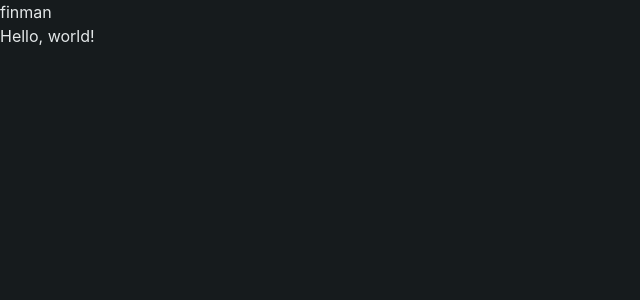
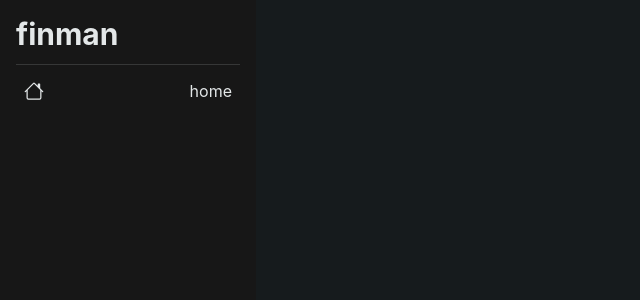
Before and after one commit to aixoio/finman, a SvelteKit app: page / in a window 1280 px wide. Shown: the top 300 px of the page, without its empty margins (0-640 px from the left). Built offline with nearby package versions, Linux system fonts and the light colour scheme.

Commit message:
add basic navbar

```diff
--- a/src-tauri/tauri.conf.json
+++ b/src-tauri/tauri.conf.json
@@ -14,7 +14,9 @@
       {
         "title": "finman",
         "width": 1100,
-        "height": 800
+        "height": 800,
+        "minWidth": 1100,
+        "minHeight": 800
       }
     ],
     "security": {
--- a/src/routes/Sidebar.svelte
+++ b/src/routes/Sidebar.svelte
@@ -1,3 +1,29 @@
-<div>
-    <h1>finman</h1>
-</div>
+<script>
+    import SidebarLink from "./SidebarLink.svelte";
+</script>
+
+<aside
+    class="fixed left-0 top-0 h-screen w-1/4 xl:w-1/5 bg-background-dark text-foreground p-4"
+>
+    <h1 class="text-3xl font-bold pb-3 border-b border-b-foreground/15">
+        finman
+    </h1>
+
+    <div class="mt-2 flex flex-col gap-2">
+        <SidebarLink href="/">
+            {#snippet icon()}
+                <svg
+                    xmlns="http://www.w3.org/2000/svg"
+                    fill="currentColor"
+                    class="bi bi-house w-8 h-8"
+                    viewBox="0 0 16 16"
+                >
+                    <path
+                        d="M8.707 1.5a1 1 0 0 0-1.414 0L.646 8.146a.5.5 0 0 0 .708.708L2 8.207V13.5A1.5 1.5 0 0 0 3.5 15h9a1.5 1.5 0 0 0 1.5-1.5V8.207l.646.647a.5.5 0 0 0 .708-.708L13 5.793V2.5a.5.5 0 0 0-.5-.5h-1a.5.5 0 0 0-.5.5v1.293zM13 7.207V13.5a.5.5 0 0 1-.5.5h-9a.5.5 0 0 1-.5-.5V7.207l5-5z"
+                    />
+                </svg>
+            {/snippet}
+            <span>home</span>
+        </SidebarLink>
+    </div>
+</aside>
--- /dev/null
+++ b/src/routes/SidebarLink.svelte
@@ -0,0 +1,20 @@
+<script lang="ts">
+    import type { Snippet } from "svelte";
+
+    interface Props {
+        href: string;
+        children: Snippet;
+        icon: Snippet;
+    }
+
+    const { href, children, icon }: Props = $props();
+</script>
+
+<a
+    {href}
+    class="flex cursor-pointer items-center gap-2 rounded px-2 py-0.5 hover:bg-foreground/5 active:bg-foreground/20"
+>
+    {@render icon()}
+    <div class="w-full"></div>
+    {@render children()}
+</a>
--- a/src/routes/layout.css
+++ b/src/routes/layout.css
@@ -3,6 +3,7 @@
 @theme {
     --color-foreground: var(--color-mist-200);
     --color-background: var(--color-mist-900);
+    --color-background-dark: var(--color-neutral-900);
 }
 
 body {
```
